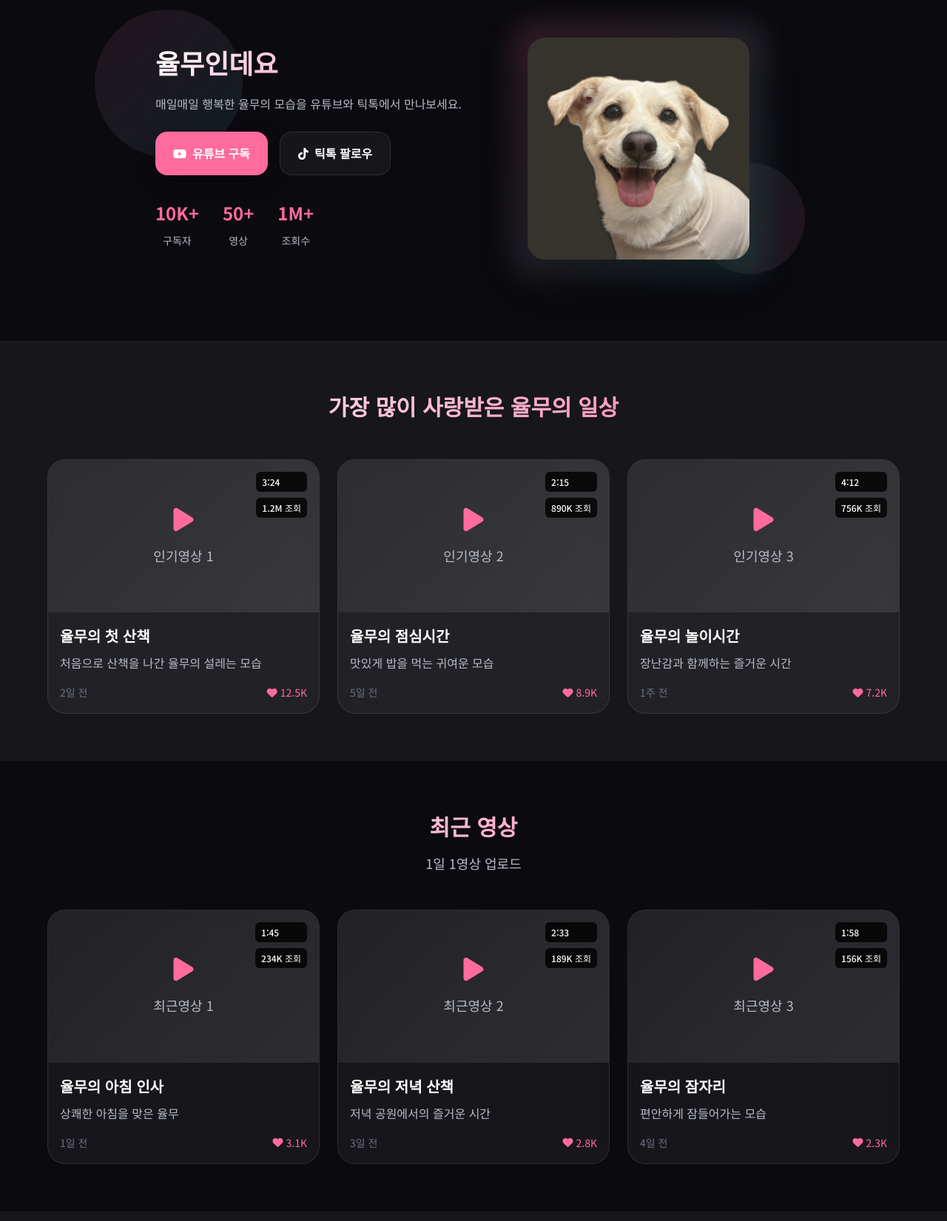
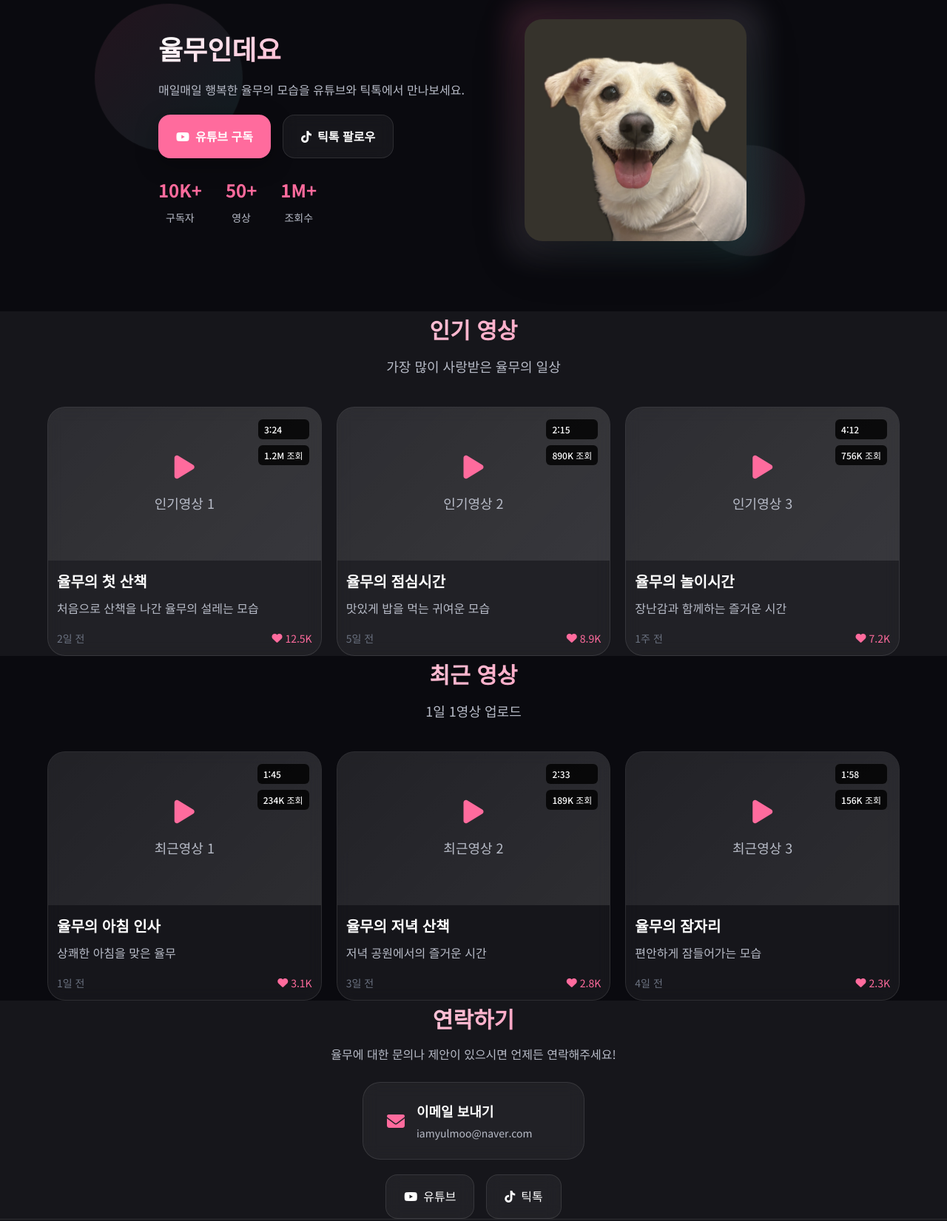
Before and after one commit to ddongraemon/iam_yulmoo, a plain HTML site: page index.html in a window 1280 px wide. Shown: the part 99-1750 px from the top of the page at 74% size. Drawn offline with Linux system fonts and the light colour scheme.

Commit message:
Update popular videos title structure and reduce section sizes for more compact layout

```diff
--- a/index.html
+++ b/index.html
@@ -92,7 +92,8 @@
     <section class="video-section" id="videos">
         <div class="container">
             <div class="section-header">
-                <h2 class="section-title">가장 많이 사랑받은 율무의 일상</h2>
+                <h2 class="section-title">인기 영상</h2>
+                <p class="section-subtitle">가장 많이 사랑받은 율무의 일상</p>
             </div>
 
             <div class="video-grid">
--- a/styles.css
+++ b/styles.css
@@ -174,12 +174,12 @@ body {
 
 /* Hero Section */
 .hero {
-    min-height: 70vh;
+    min-height: 65vh;
     display: flex;
     align-items: center;
     position: relative;
     overflow: hidden;
-    padding: 100px 0 60px 0;
+    padding: 80px 0 50px 0;
 }
 
 .hero-background {
@@ -234,7 +234,7 @@ body {
     padding: 0 var(--space-6);
     display: grid;
     grid-template-columns: 1fr 1fr;
-    gap: var(--space-8);
+    gap: var(--space-6);
     align-items: center;
 }
 
@@ -282,14 +282,14 @@ body {
 .hero-description {
     font-size: var(--font-size-base);
     color: var(--text-secondary);
-    margin-bottom: var(--space-6);
+    margin-bottom: var(--space-5);
     line-height: 1.6;
 }
 
 .hero-actions {
     display: flex;
     gap: var(--space-4);
-    margin-bottom: var(--space-8);
+    margin-bottom: var(--space-6);
 }
 
 .btn {
@@ -389,7 +389,7 @@ body {
 
 /* Video Section */
 .video-section {
-    padding: var(--space-16) 0;
+    padding: var(--space-14) 0;
     background: var(--surface);
 }
 
@@ -399,7 +399,7 @@ body {
 
 .section-header {
     text-align: center;
-    margin-bottom: var(--space-12);
+    margin-bottom: var(--space-10);
 }
 
 .section-title {
@@ -420,7 +420,7 @@ body {
 .video-grid {
     display: grid;
     grid-template-columns: repeat(3, 1fr);
-    gap: var(--space-6);
+    gap: var(--space-5);
 }
 
 .video-card {
@@ -486,7 +486,7 @@ body {
 }
 
 .video-info {
-    padding: var(--space-4);
+    padding: var(--space-3);
 }
 
 .video-title {
@@ -579,7 +579,7 @@ body {
 
 /* Contact Section */
 .contact-section {
-    padding: var(--space-16) 0;
+    padding: var(--space-14) 0;
     background: var(--surface);
 }
 
@@ -602,14 +602,14 @@ body {
 .contact-description {
     font-size: var(--font-size-base);
     color: var(--text-secondary);
-    margin-bottom: var(--space-8);
+    margin-bottom: var(--space-6);
     line-height: 1.6;
 }
 
 .contact-actions {
     display: flex;
     flex-direction: column;
-    gap: var(--space-6);
+    gap: var(--space-5);
     align-items: center;
 }
 
@@ -694,7 +694,7 @@ body {
 
 /* Footer */
 .footer {
-    padding: var(--space-12) 0;
+    padding: var(--space-10) 0;
     border-top: 1px solid var(--border);
     background: var(--surface);
 }
@@ -708,7 +708,7 @@ body {
     align-items: center;
     justify-content: center;
     gap: var(--space-3);
-    margin-bottom: var(--space-4);
+    margin-bottom: var(--space-3);
 }
 
 .footer-logo-img {
@@ -784,7 +784,7 @@ body {
 
     .hero-container {
         grid-template-columns: 1fr;
-        gap: var(--space-8);
+        gap: var(--space-6);
         text-align: center;
     }
 
@@ -811,7 +811,7 @@ body {
 
     .video-grid {
         grid-template-columns: 1fr;
-        gap: var(--space-4);
+        gap: var(--space-3);
     }
 
     .about-content {
```
